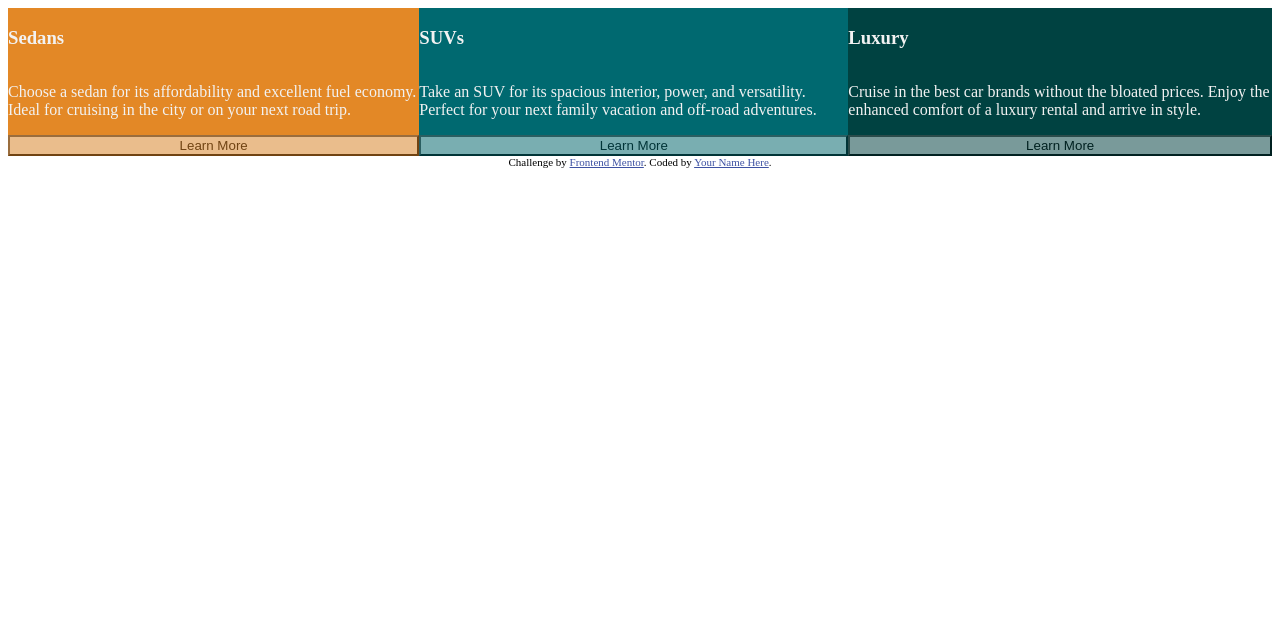
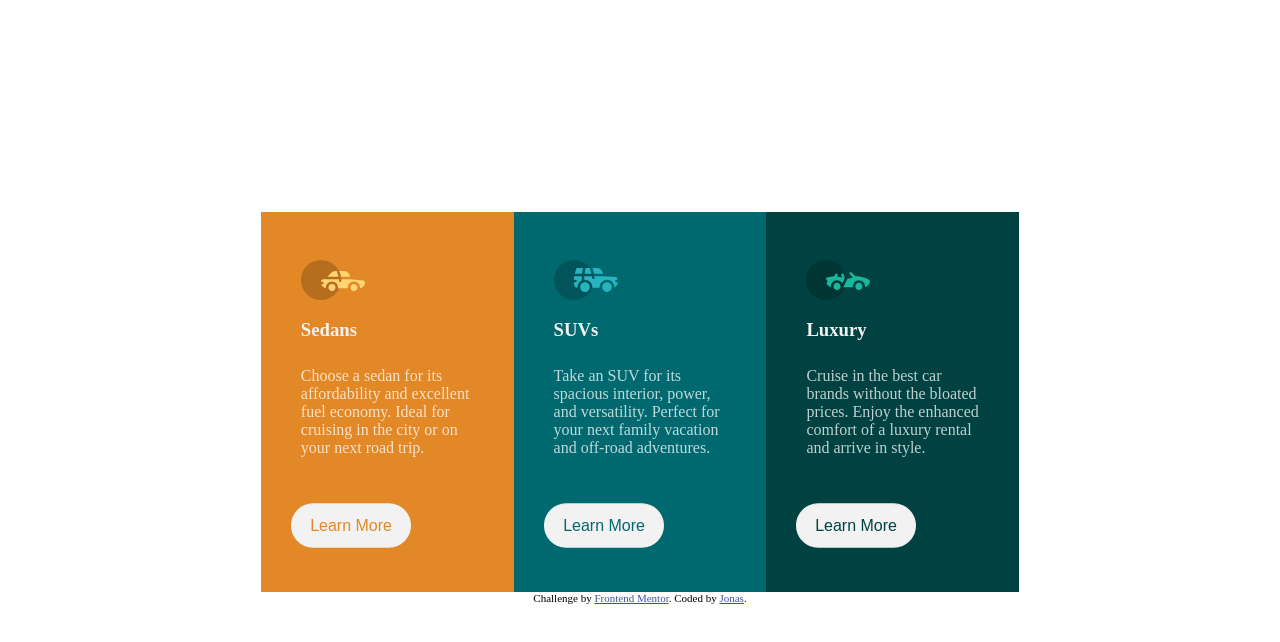
Before and after one commit to reTrazed/3-column-preview-card, a plain HTML site: page index.html in a window 1280 px wide. Drawn offline with Linux system fonts and the light colour scheme.

Commit message:
Update Html and Css

```diff
--- a/css/style.css
+++ b/css/style.css
@@ -4,12 +4,50 @@
     --luxuryColor: hsl(179, 100%, 13%);
     --pColor: hsla(0, 0%, 100%, 0.75);
     --btnColor: hsl(0, 0%, 95%);
+
+
+}
+
+body, html {
+    min-height: 100vh;
+    display: flex;
+    flex-direction: column;
+    justify-content: center;
+    align-items: center;
+
+}
+
+section {
+
+    grid-column-start: 2;
+    min-width: 100%;
+}
+
+main {
+
+    display: grid;
+    grid-template-columns: 20% auto 20%;
+
 }
 
 article {
     color: var(--btnColor);
     display: flex;
     flex-direction: column;
+    align-items: flex-start;
+    justify-content: center;
+    padding: 40px;
+    width: 400px;
+    height: 300px;
+}
+
+p {
+    color: var(--pColor);
+    margin-bottom: 50px;
+}
+
+h1 {
+    margin-bottom: 10px;
 }
 
 .sedan {
@@ -30,5 +68,62 @@ section {
 
 .learn {
     background-color: var(--btnColor);
-    opacity: 0.5;
+    border: 0.1px solid var(--btnColor);
+    border-radius: 25px;
+    transform: scale(1.2,1.2);
+    padding: 10px 15px;
 }
+
+#sedanbtn {
+    color: var(--sedanColor);
+    cursor: pointer;
+}
+
+#sedanbtn:active {
+    background-color: var(--sedanColor);
+    color: var(--btnColor);
+}
+
+#suvbtn {
+    color: var(--suvColor);
+
+}
+
+#suvbtn:active {
+    background-color: var(--suvColor);
+    color: var(--btnColor);
+}
+
+#luxurybtn {
+    color: var(--luxuryColor);
+}
+
+#luxurybtn:active {
+    background-color: var(--luxuryColor);
+    color: var(--btnColor);
+}
+
+.attribution {
+    font-size: 11px;
+    text-align: center;
+
+
+  }
+
+  .attribution a {
+    color: hsl(228, 45%, 44%);
+  }
+
+  @media only screen and (max-width: 375px) {
+    section {
+
+    flex-direction: column;
+
+
+}
+article {
+        width: auto;
+    height: 300px;
+}
+
+}
--- a/index.html
+++ b/index.html
@@ -7,20 +7,7 @@
   <!-- displays site properly based on user's device -->
 
   <link rel="icon" type="image/png" sizes="32x32" href="./images/favicon-32x32.png">
-
   <title>Frontend Mentor | 3-column preview card component</title>
-
-  <!-- Feel free to remove these styles or customise in your own stylesheet 👍 -->
-  <style>
-    .attribution {
-      font-size: 11px;
-      text-align: center;
-    }
-
-    .attribution a {
-      color: hsl(228, 45%, 44%);
-    }
-  </style>
   <link rel="stylesheet" href="css/style.css">
 </head>
 
@@ -29,35 +16,38 @@
   <main>
     <section>
       <article class="sedan">
+        <img src="images/icon-sedans.svg" alt="icon of sedan">
         <h1>Sedans</h1>
         <p>
           Choose a sedan for its affordability and excellent fuel economy. Ideal for cruising in the city
           or on your next road trip.
         </p>
-        <button class="learn">Learn More</button>
+        <button class="learn" id="sedanbtn">Learn More</button>
       </article>
       <article class="suv">
+        <img src="images/icon-suvs.svg" alt="icon of suv">
         <h1>SUVs</h1>
         <p>
           Take an SUV for its spacious interior, power, and versatility. Perfect for your next family vacation
           and off-road adventures.
         </p>
-        <button class="learn">Learn More</button>
+        <button class="learn" id="suvbtn">Learn More</button>
       </article>
       <article class="luxury">
+        <img src="images/icon-luxury.svg" alt="icon of luxury">
         <h1>Luxury</h1>
         <p>
           Cruise in the best car brands without the bloated prices. Enjoy the enhanced comfort of a luxury
           rental and arrive in style.
         </p>
-        <button class="learn">Learn More</button>
+        <button class="learn" id="luxurybtn">Learn More</button>
       </article>
     </section>
   </main>
 
   <div class="attribution">
     Challenge by <a href="https://www.frontendmentor.io?ref=challenge" target="_blank">Frontend Mentor</a>.
-    Coded by <a href="#">Your Name Here</a>.
+    Coded by <a href="#">Jonas</a>.
   </div>
 </body>
 
```
